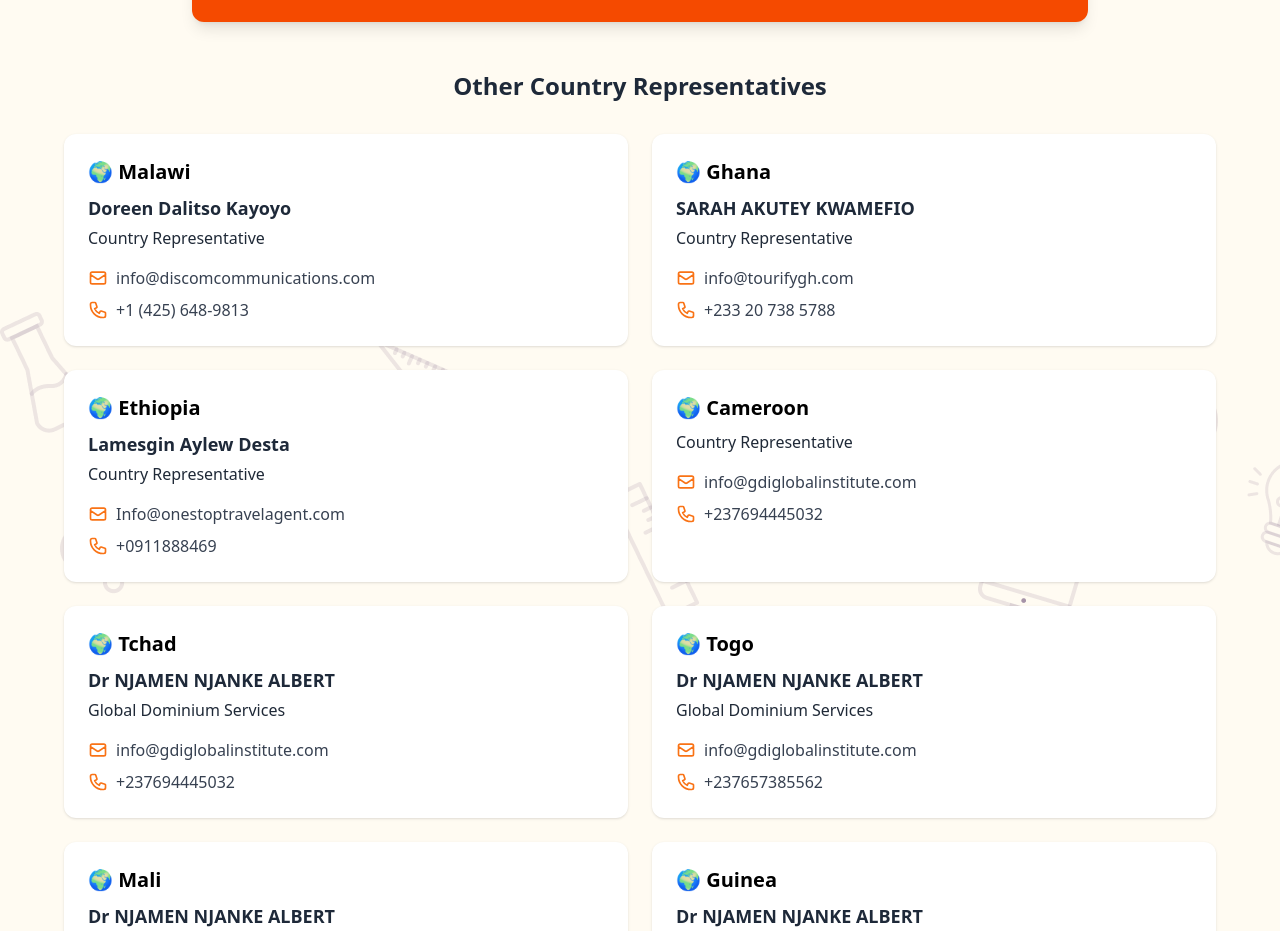
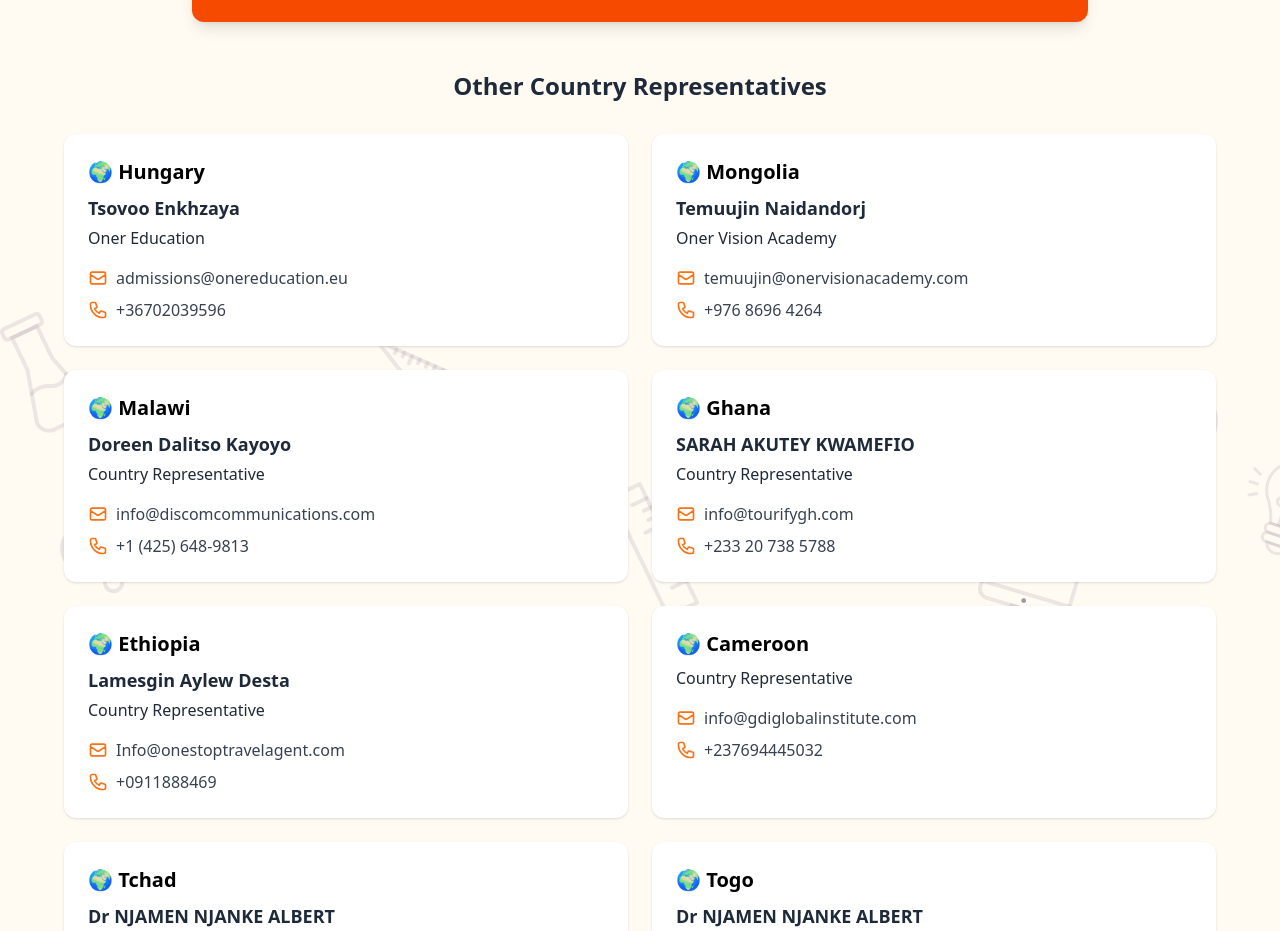
Before and after one commit to VladNaboka/olympiad_tiger_site, a Next.js app: page /representatives in a window 1280 px wide. Shown: the part 1060-1991 px from the top of the page. Built offline with nearby package versions, Linux system fonts and the light colour scheme.

Commit message:
new system subscription

```diff
--- a/src/app/representatives/page.js
+++ b/src/app/representatives/page.js
@@ -14,6 +14,22 @@ const representatives = [
   },
   {
     id: 2,
+    country: "Hungary",
+    name: "Tsovoo Enkhzaya",
+    role: "Oner Education",
+    email: "admissions@onereducation.eu",
+    phone: "+36702039596"
+  },
+  {
+    id: 3,
+    country: "Mongolia",
+    name: "Temuujin Naidandorj",
+    role: "Oner Vision Academy",
+    email: "temuujin@onervisionacademy.com",
+    phone: "+976 8696 4264"
+  },
+  {
+    id: 4,
     country: "Malawi",
     name: "Doreen Dalitso Kayoyo",
     role: "Country Representative",
@@ -21,7 +37,7 @@ const representatives = [
     phone: "+1 (425) 648-9813"
   },
   {
-    id: 3,
+    id: 5,
     country: "Ghana",
     name: "SARAH AKUTEY KWAMEFIO",
     role: "Country Representative",
@@ -29,7 +45,7 @@ const representatives = [
     phone: "+233 20 738 5788"
   },
   {
-    id: 4,
+    id: 6,
     country: "Ethiopia",
     name: "Lamesgin Aylew Desta ",
     role: "Country Representative",
@@ -37,7 +53,7 @@ const representatives = [
     phone: "+0911888469"
   },
   {
-    id: 5,
+    id: 7,
     country: "Cameroon",
     name: "",
     role: "Country Representative",
@@ -45,7 +61,7 @@ const representatives = [
     phone: "+237694445032"
   },
   {
-    id: 6,
+    id: 8,
     country: "Tchad",
     name: "Dr NJAMEN NJANKE ALBERT",
     role: "Global Dominium Services",
@@ -53,7 +69,7 @@ const representatives = [
     phone: "+237694445032"
   },
   {
-    id: 7,
+    id: 9,
     country: "Togo",
     name: "Dr NJAMEN NJANKE ALBERT",
     role: "Global Dominium Services",
@@ -61,7 +77,7 @@ const representatives = [
     phone: "+237657385562"
   },
   {
-    id: 8,
+    id: 10,
     country: "Mali",
     name: "Dr NJAMEN NJANKE ALBERT",
     role: "Global Dominium Services",
@@ -69,7 +85,7 @@ const representatives = [
     phone: "+237695484321"
   },
   {
-    id: 9,
+    id: 11,
     country: "Guinea",
     name: "Dr NJAMEN NJANKE ALBERT",
     role: "Global Dominium Services",
```
